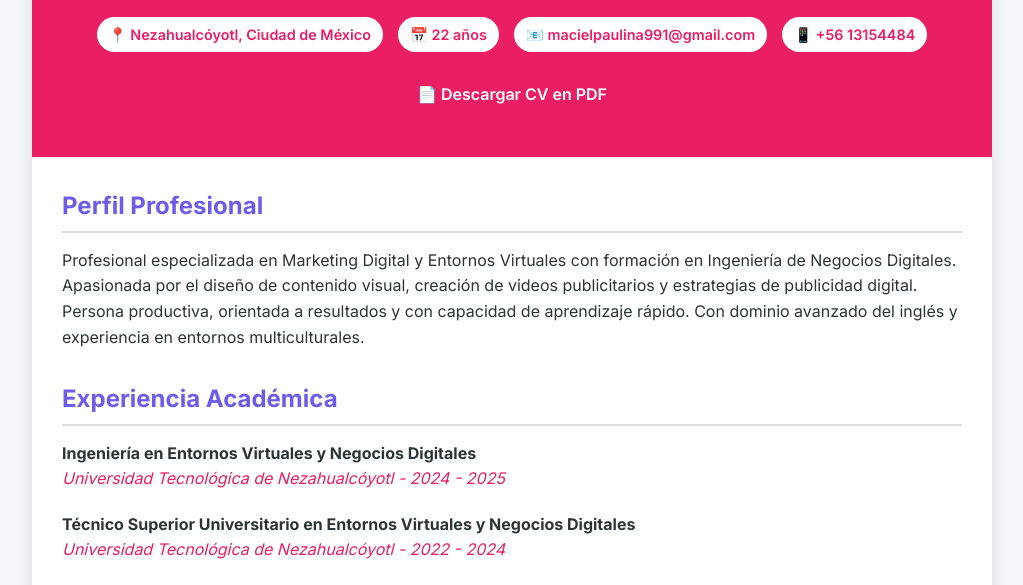
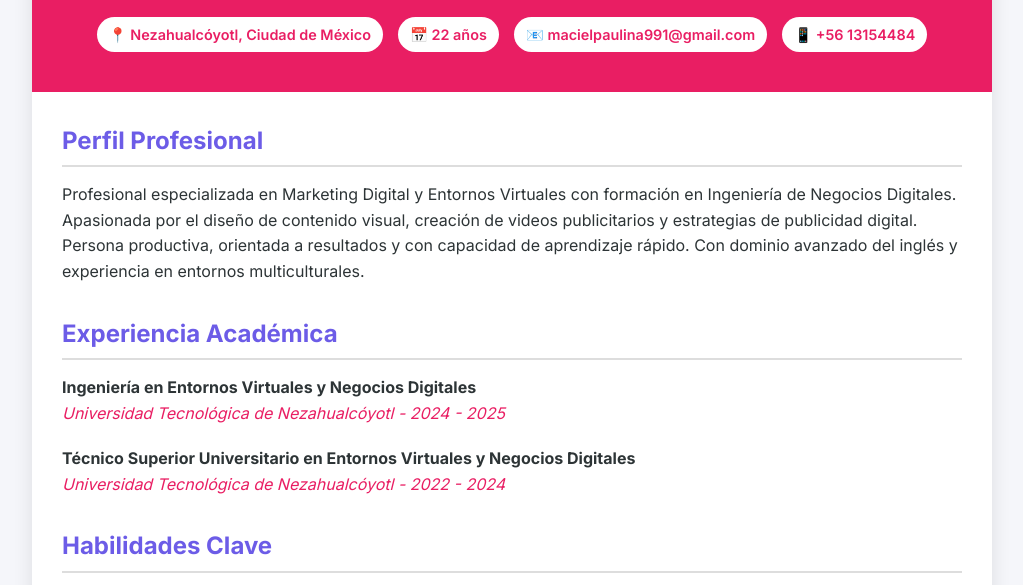
Before and after one commit to Pau1237/portafolio-paulina, a plain HTML site: page index.html in a window 1280 px wide. Shown: the part 178-763 px from the top of the page, without its empty margins (128-1151 px from the left). Drawn offline with Linux system fonts and the light colour scheme.

Commit message:
Update index.html

```diff
--- a/index.html
+++ b/index.html
@@ -163,7 +163,7 @@
             <div class="contact-item">📧 macielpaulina991@gmail.com</div>
             <div class="contact-item">📱 +56 13154484</div>
         </div>
-        <a href="CV_Paulina_Rivera_Maciel.pdf" class="btn-download" download>📄 Descargar CV en PDF</a>
+
     </header>
 
     <div class="content">
@@ -242,4 +242,5 @@
     </footer>
 </div>
 </body>
+
 </html>
```
